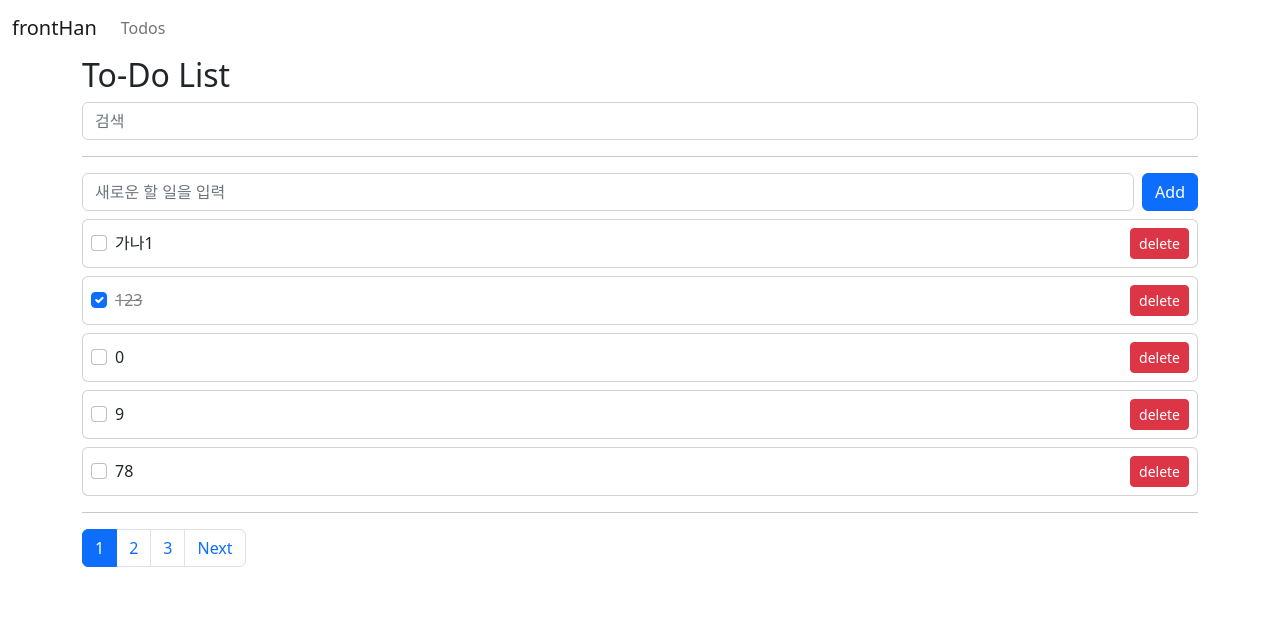
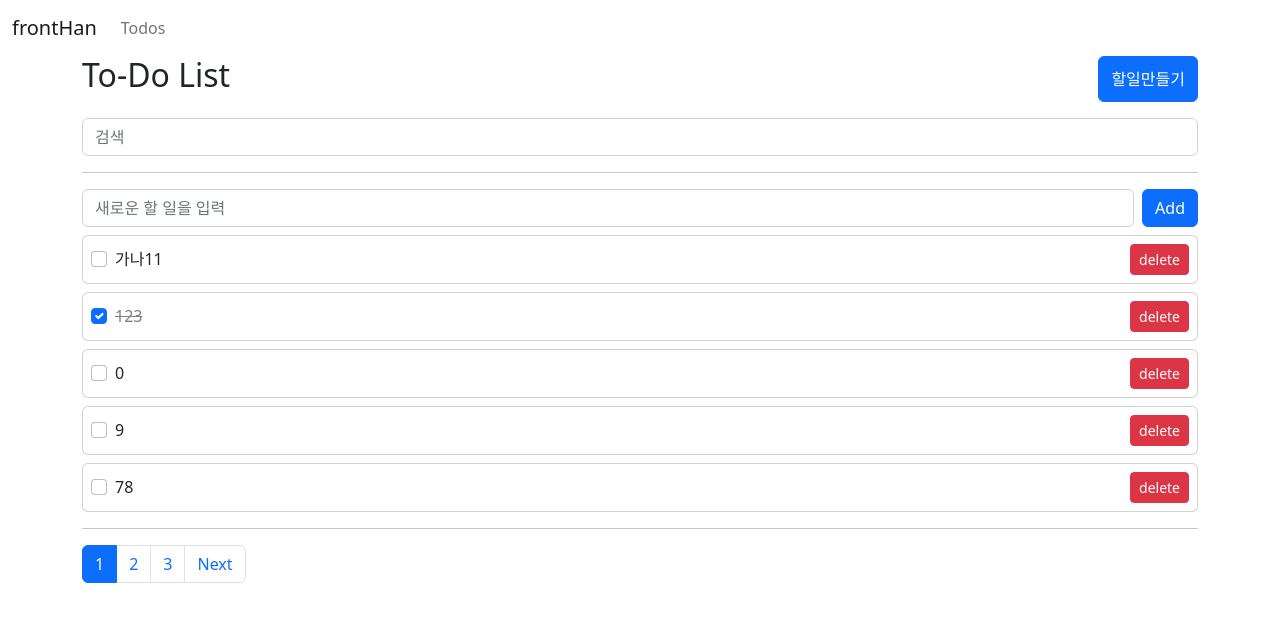
Before and after one commit to fronthan/vue-study, a Vue app in the folder vue3-kossie/: page /todos in a window 1280 px wide. Shown: the top 622 px of the page. Built offline with nearby package versions, Linux system fonts and the light colour scheme; data requests are answered from the project's data file.

Commit message:
1/23 study

```diff
--- a/vue3-kossie/db.json
+++ b/vue3-kossie/db.json
@@ -61,7 +61,7 @@
       "id": 16
     },
     {
-      "subject": "가나1",
+      "subject": "가나11",
       "completed": false,
       "id": 18
     }
--- a/vue3-kossie/package.json
+++ b/vue3-kossie/package.json
@@ -11,6 +11,7 @@
     "axios": "^1.2.2",
     "core-js": "^3.8.3",
     "json-server": "^0.17.1",
+    "lodash": "^4.17.21",
     "vue": "^3.2.13",
     "vue-router": "^4.1.6"
   },
--- /dev/null
+++ b/vue3-kossie/src/components/Toast.vue
@@ -0,0 +1,31 @@
+<template>
+  <div
+    class="alert toast-box"
+    :class="`alert-${type}`"
+    role="alert"
+  >
+    {{ message }}
+  </div>
+</template>
+<script>
+export default {
+  props: {
+    message: {
+      type:String,
+      required: true
+    },
+    type: {
+      type:String,
+      default: 'success'
+    }
+  }
+}
+</script>
+<style>
+.toast-box {
+  position: fixed;
+  top:10px;
+  right:10px;
+}
+
+</style>
--- /dev/null
+++ b/vue3-kossie/src/composables/toast.js
@@ -0,0 +1,32 @@
+import { ref, onUnmounted } from 'vue';
+
+export const useToast = () => {
+  const toastMessage = ref('');
+  const toastAlert = ref('');
+  const showToast = ref(false);
+  const toastTimeout = ref(null);
+
+  const triggerToast = (msg, type = 'success') => {
+    toastMessage.value=msg;
+    toastAlert.value = type;
+    showToast.value = true;
+
+    toastTimeout.value = setTimeout(()=> {
+      toastMessage.value = '';
+      toastAlert.value = '';
+      showToast.value = false;
+    }, 3000);
+
+    onUnmounted(() => {
+       console.log('unmounted')
+      clearTimeout(timeout.value);
+    });
+  }
+
+  return {
+    toastMessage,
+    showToast,
+    triggerToast,
+    toastAlert
+  }
+}
--- a/vue3-kossie/src/pages/todos/_id.vue
+++ b/vue3-kossie/src/pages/todos/_id.vue
@@ -39,33 +39,65 @@
     >취소</button>
     <button type="submit"
       class="btn btn-primary"
+      :disabled="!todoUpdated"
     >저장</button>
   </form>
+
+  <Toast
+   v-if="showToast"
+   :message="toastMessage"
+   :type="toastAlert"
+  />
 </div>
 
 </template>
 <script>
-import { ref } from 'vue';
+import { ref, computed } from 'vue';
 import { useRoute, useRouter } from 'vue-router';
 import axios from 'axios';
+import _ from 'lodash';
+import { useToast } from '@/composables/toast.js';
+import Toast from '@/components/Toast.vue';
 
 export default {
+  components: {
+    Toast
+  },
+
   setup() {
     const route = useRoute();
     const router = useRouter();
     const todo = ref(null);
+    const originalTodo = ref(null);
     const loading = ref(true);
     const todoId = route.params.id;
 
+    const {
+      toastMessage,
+      showToast,
+      triggerToast,
+      toastAlert
+    } = useToast();
+
     const getTodo = async () => {
+      try {
+
         const res = await axios.get(`http://localhost:3000/todos/${todoId}`);
 
-      todo.value = res.data;
+        todo.value = { ...res.data};
+        originalTodo.value = { ...res.data};
         loading.value = false;
+      } catch(err) {
+        triggerToast('오류가 발생했습니다.', 'danger');
+      }
 
     };
 
     getTodo();
+
+    const todoUpdated = computed(() => {
+      return !_.isEqual(todo.value, originalTodo.value);
+    });
 
     const toggleTodoStatus = () => {
       todo.value.completed = !todo.value.completed;
@@ -77,13 +109,20 @@ export default {
       })
     }
 
+
     const onSave = async () => {
+      try {
         const res = await axios.put(`http://localhost:3000/todos/${todoId}`, {
           subject : todo.value.subject,
           completed : todo.value.completed
         });
 
-      console.log(res)
+      // console.log(res)
+        originalTodo.value = { ...res.data }
+        triggerToast('저장 성공');
+      } catch(err) {
+        triggerToast('에러가 발생했습니다.', 'danger');
+      }
     }
 
     return {
@@ -91,7 +130,11 @@ export default {
       loading,
       toggleTodoStatus,
       movoToTodoListPage,
-      onSave
+      onSave,
+      todoUpdated,
+      showToast,
+      toastMessage,
+      toastAlert
     }
 
   }
--- /dev/null
+++ b/vue3-kossie/src/pages/todos/create/index.vue
@@ -0,0 +1,15 @@
+<template>
+  <div>
+    생성
+  </div>
+</template>
+
+<script>
+export default {
+
+}
+</script>
+
+<style>
+
+</style>
--- a/vue3-kossie/src/pages/todos/index.vue
+++ b/vue3-kossie/src/pages/todos/index.vue
@@ -1,6 +1,14 @@
 <template>
+<div>
   <div>
-    <h2>To-Do List</h2>
+    <div class="d-flex justify-content-between mb-3">
+      <h2>To-Do List</h2>
+      <button
+        @click="moveToCreatePage"
+        class="btn btn-primary"
+      >할일만들기</button>
+    </div>
+
     <input class="form-control" type="text"
       v-model="searchText"
       placeholder="검색"
@@ -36,6 +44,12 @@
       @get-todos="getTodos"
     />
   </div>
+  <Toast
+    v-if="showToast"
+   :message="toastMessage"
+   :type="toastAlert"
+  />
+</div>
 </template>
 
 <script>
@@ -44,12 +58,16 @@ import axios from "axios";
 import TodoList from '@/components/TodoList.vue';
 import TodoSimpleForm from '@/components/TodoSimpleForm.vue';
 import TodoPagination from '@/components/TodoPagination.vue';
+import { useToast } from '@/composables/toast.js';
+import Toast from '@/components/Toast.vue';
+import { useRouter } from 'vue-router';
 
 export default {
   components : {
     TodoSimpleForm,
     TodoList,
-    TodoPagination
+    TodoPagination,
+    Toast
   },
   setup() {
 
@@ -61,9 +79,17 @@ export default {
     const limit = 5;
     const currentPage = ref(1);
 
+    const {
+      toastMessage,
+      showToast,
+      triggerToast,
+      toastAlert
+    } = useToast();
     // watch(currentPage, (currentPage, prev) => {
     //   console.log(currentPage, prev)
     // });
+    const router = useRouter();
+
     const numberOfPages = computed(()=> {
       return Math.ceil(numberOfTodos.value/limit);
     })
@@ -80,6 +106,7 @@ export default {
         todos.value = res.data;
       } catch( err ) {
         console.log(err);
+        triggerToast('에러가 발생했습니다.', 'danger')
       }
     };
 
@@ -123,7 +150,9 @@ export default {
         getTodos(1);
       } catch (err) {
         console.log(err);
-        error.value = 'Something went wrong.';
+        // error.value = 'Something went wrong.';
+        triggerToast('오류가 발생했습니다.', 'danger');
+
       }
     };
 
@@ -131,6 +160,14 @@ export default {
     // const doubleCount = computed(()=> {
     //   return count.value * 2;
     // });
+
+
+    const moveToCreatePage = () => {
+      router.push({
+        name : 'TodoCreate',
+
+      })
+    }
 
     let timeout = null;
     const searchTodo = () => {
@@ -166,6 +203,10 @@ export default {
       numberOfPages,
       currentPage,
       searchTodo,
+      toastMessage,
+      toastAlert,
+      showToast,
+      moveToCreatePage
     }
   }
 }
--- a/vue3-kossie/src/router/index.js
+++ b/vue3-kossie/src/router/index.js
@@ -2,6 +2,7 @@ import { createRouter, createWebHistory } from 'vue-router';
 import Home from '../pages/index.vue';
 import Todos from '../pages/todos/index.vue';
 import Todo from '../pages/todos/_id.vue';
+import TodoCreate from '../pages/todos/create/index.vue';
 
 const router = createRouter({
   history: createWebHistory(),
@@ -17,6 +18,11 @@ const router = createRouter({
       component: Todos
     },
     {
+      path: '/todos/create',
+      name: 'TodoCreate',
+      component: TodoCreate
+    },
+    {
       path: '/todos/:id',
       name: 'Todo',
       component: Todo
```
Also changed, not shown: 1 other file (tests, documents, lock files or other folders). Lines whose indentation alone changed are shown as unchanged.
